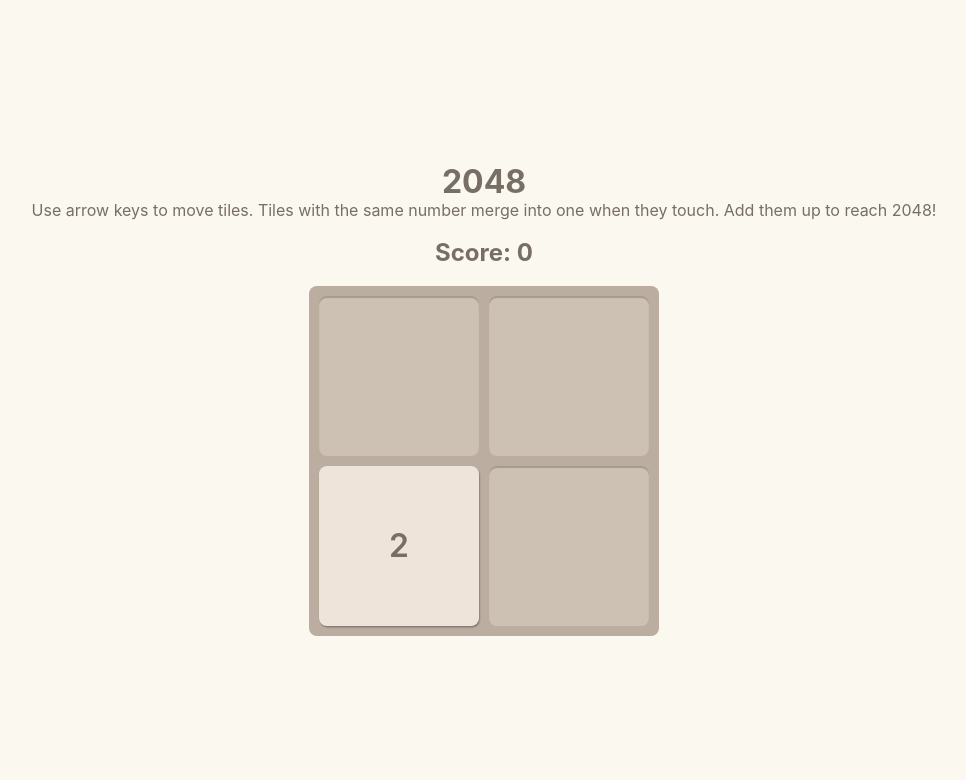
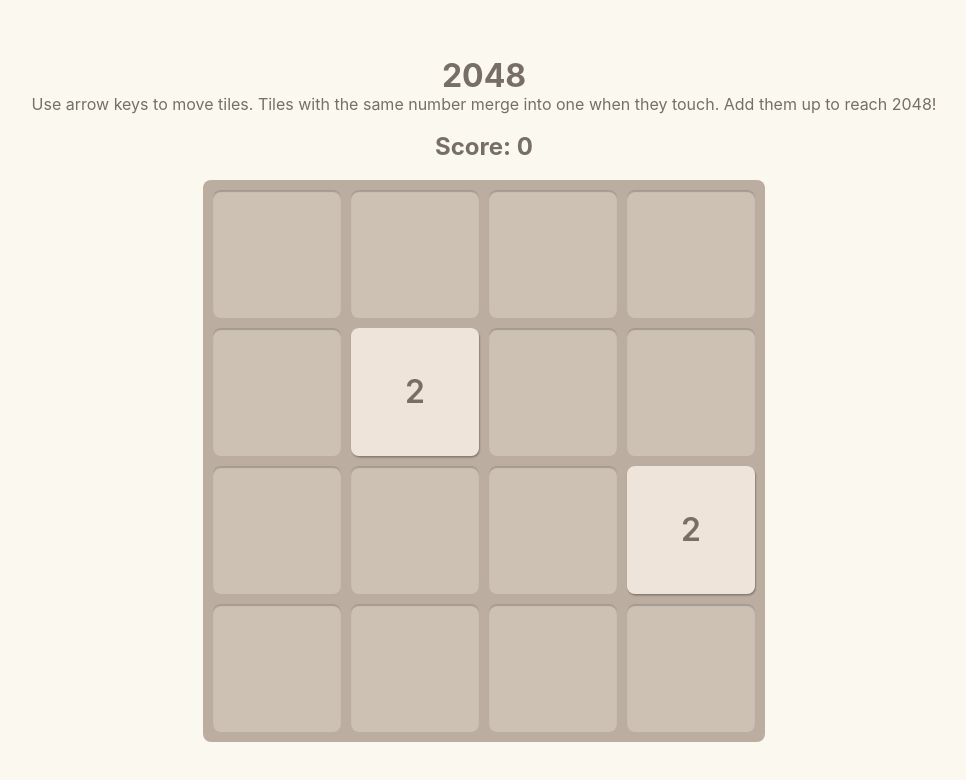
Before and after one commit to aliaks-ei/game-2048, a Vue app: page / in a window 1280 px wide. Shown: the top 780 px of the page, without its empty margins (156-1122 px from the left). Built offline with nearby package versions, Linux system fonts and the light colour scheme.

Commit message:
refactor: fix issue with transition end

```diff
--- a/src/components/GameBoard/GameBoard.vue
+++ b/src/components/GameBoard/GameBoard.vue
@@ -9,20 +9,16 @@
     <div class="game-container">
       <GridContainer :size="gridSize"></GridContainer>
       <TileContainer>
-        <TileItem
-          v-for="{ id, value, col, row } in tilesToRender"
-          :key="id"
-          :value="value"
-          :col="col"
-          :row="row"
-        ></TileItem>
+        <TileItem v-for="{ id, value, col, row } in tilesToRender" :key="id" :value="value" :col="col" :row="row"
+          :id="id">
+        </TileItem>
       </TileContainer>
     </div>
   </div>
 </template>
 
 <script setup lang="ts">
-import { ref, computed, onMounted, toValue } from "vue";
+import { ref, computed, onMounted, toValue, nextTick } from "vue";
 
 import GridContainer from "@/components/GridContainer/GridContainer.vue";
 import TileContainer from "@/components/Tile/Container/TileContainer.vue";
@@ -34,21 +30,14 @@ import { useGameState } from "@/composables/useGameState";
 
 import type { Cell, Tile } from "@/types";
 
-const gridSize = ref(2);
+const gridSize = ref(4);
 
 const { gridCells, getRandomEmptyGridCell } = useGrid(toValue(gridSize));
-const { setTileInCell, canSlide, moveTiles } = useTileMovement();
+const { setTileInCell, canSlide, _canCellAcceptTile } = useTileMovement();
 const { score, endGame, mergeTilesInGridCells } = useGameState();
 
-const tilesToRender = computed(() => {
-  return gridCells.value.reduce<Tile[]>((acc, cell) => {
-    if (cell.tile) {
-      acc.push(cell.tile);
-    }
+const tilesToRender = ref<Tile[]>([]);
 
-    return acc;
-  }, []);
-});
 const gridCellsByColumn = computed(() => {
   return gridCells.value.reduce<Cell[][]>((acc, cell) => {
     acc[cell.col - 1] = acc[cell.col - 1] || [];
@@ -114,7 +103,25 @@ async function handleKeyupEvent(event: KeyboardEvent) {
 
   if (action && await action()) {
     mergeTilesInGridCells(toValue(gridCells));
-    addNewTile();
+
+    const idsToRender = gridCells.value.reduce<Record<string, Tile>>((acc, cell) => {
+      if (cell.tile) {
+        acc[cell.tile.id] = cell.tile;
+      }
+
+      return acc;
+    }, {});
+
+    tilesToRender.value = tilesToRender.value
+      .filter((tile) => Object.keys(idsToRender).includes(tile.id))
+      .map((tile) => idsToRender[tile.id]);
+
+    // Add new tile
+    const cell = getRandomEmptyGridCell();
+
+    setTileInCell({ cell, tile: { value: 2 } });
+
+    nextTick(() =>tilesToRender.value.push(cell.tile!));
 
     // TODO: Refactor this
     if (!canSlideUp() && !canSlideDown() && !canSlideLeft() && !canSlideRight()) {
@@ -126,9 +133,72 @@ async function handleKeyupEvent(event: KeyboardEvent) {
   addKeyupEventHandler();
 }
 
+async function moveTiles(gridCellsMatrix: Cell[][]) {
+  return Promise.all(
+    gridCellsMatrix.flatMap((column) => {
+      const promises: Promise<void>[] = [];
+
+      // Starting from the second row since the first row cannot move up
+      for (let i = 1; i < column.length; i++) {
+        const currentCell = column[i];
+
+        if (!currentCell.tile) continue;
+
+        let lastAvailableCell: Cell | null = null;
+
+        for (let j = i - 1; j >= 0; j--) {
+          const targetCell = column[j];
+
+          if (!_canCellAcceptTile(targetCell, currentCell.tile)) {
+            break;
+          }
+
+          lastAvailableCell = targetCell;
+        }
+
+        if (lastAvailableCell) {
+          const elem = document.querySelector(`[data-id="${currentCell.tile.id}"]`);
+
+          promises.push(new Promise<void>((resolve) => {
+            elem?.addEventListener("transitionend", () => {
+              console.log("transitionend")
+              resolve();
+            }, { once: true });
+          }));
+
+          setTileInCell({
+            cell: lastAvailableCell,
+            tile: currentCell.tile,
+            isTileToMerge: !!lastAvailableCell.tile,
+          });
+
+          delete currentCell.tile;
+
+          tilesToRender.value.forEach(tile => {
+            if ([lastAvailableCell.tile?.id, lastAvailableCell.tileToMerge?.id].includes(tile.id)) {
+              tile.col = lastAvailableCell.col;
+              tile.row = lastAvailableCell.row;
+            }
+          })
+        }
+      }
+
+      return promises;
+    }),
+  );
+}
+
 onMounted(() => {
   addNewTile();
+  addNewTile();
   addKeyupEventHandler();
+  tilesToRender.value = gridCells.value.reduce<Tile[]>((acc, cell) => {
+    if (cell.tile) {
+      acc.push(cell.tile);
+    }
+
+    return acc;
+  }, []);
 });
 </script>
 
--- a/src/components/Tile/Item/TileItem.vue
+++ b/src/components/Tile/Item/TileItem.vue
@@ -1,5 +1,5 @@
 <template>
-  <li :style="{ '--col': col, '--row': row }" class="tile" :data-position="`${col}-${row}`">
+  <li :style="{ '--col': col, '--row': row }" class="tile" :data-id="id">
     <div class="tile__inner" :class="`tile__inner--${value}`">
       {{ value }}
     </div>
@@ -11,6 +11,7 @@ interface Props {
   value: number;
   col: number;
   row: number;
+  id: string;
 }
 
 defineProps<Props>();
@@ -35,7 +36,7 @@ $tile-colors: (
   position: absolute;
   width: var(--tile-size);
   height: var(--tile-size);
-  transition-duration: 250ms;
+  transition-duration: 200ms;
   transition-timing-function: cubic-bezier(0.39, 0.575, 0.565, 1);
   transition-property: transform, background-color;
   will-change: transform;
@@ -54,7 +55,7 @@ $tile-colors: (
   width: 100%;
   height: 100%;
   border-radius: var(--board-border-radius);
-  animation: appear 250ms ease-in-out;
+  animation: appear 200ms cubic-bezier(0.39, 0.575, 0.565, 1);
   box-shadow: 0.8px 1.6px 1.6px hsl(0deg 0% 0% / 0.3);
 
   @each $value, $color in $tile-colors {
--- a/src/composables/useTileMovement.ts
+++ b/src/composables/useTileMovement.ts
@@ -21,44 +21,42 @@ export function useTileMovement() {
   }
 
   // TODO: Refactor this function
-  async function moveTiles(gridCellsMatrix: Cell[][]) {
-    return Promise.all(
-      gridCellsMatrix.flatMap((column) => {
-        const promises: Promise<void>[] = [];
+  // async function moveTiles(gridCellsMatrix: Cell[][]) {
+  //   return Promise.all(
+  //     gridCellsMatrix.flatMap((column) => {
+  //       const promises: Promise<void>[] = [];
 
-        // Starting from the second row since the first row cannot move up
-        for (let i = 1; i < column.length; i++) {
-          const currentCell = column[i];
+  //       // Starting from the second row since the first row cannot move up
+  //       for (let i = 1; i < column.length; i++) {
+  //         const currentCell = column[i];
 
-          if (!currentCell.tile) {
-            continue;
-          }
+  //         if (!currentCell.tile) continue;
 
-          let lastAvailableCell: Cell | null = null;
+  //         let lastAvailableCell: Cell | null = null;
 
-          for (let j = i - 1; j >= 0; j--) {
-            const targetCell = column[j];
+  //         for (let j = i - 1; j >= 0; j--) {
+  //           const targetCell = column[j];
 
-            if (_canCellAcceptTile(targetCell, currentCell.tile)) {
-              lastAvailableCell = targetCell;
-            }
-          }
+  //           if (_canCellAcceptTile(targetCell, currentCell.tile)) {
+  //             lastAvailableCell = targetCell;
+  //           }
+  //         }
 
-          if (lastAvailableCell) {
-            setTileInCell({
-              cell: lastAvailableCell,
-              tile: currentCell.tile,
-              isTileToMerge: !!lastAvailableCell.tile,
-            });
+  //         if (lastAvailableCell) {
+  //           setTileInCell({
+  //             cell: lastAvailableCell,
+  //             tile: currentCell.tile,
+  //             isTileToMerge: !!lastAvailableCell.tile,
+  //           });
 
-            delete currentCell.tile;
-          }
-        }
+  //           delete currentCell.tile;
+  //         }
+  //       }
 
-        return promises;
-      }),
-    );
-  }
+  //       return promises;
+  //     }),
+  //   );
+  // }
 
   function canSlide(gridCellsMatrix: Cell[][]) {
     return gridCellsMatrix.some((column) =>
@@ -70,5 +68,5 @@ export function useTileMovement() {
     );
   }
 
-  return { moveTiles, setTileInCell, canSlide };
+  return { _canCellAcceptTile, setTileInCell, canSlide };
 }
```
